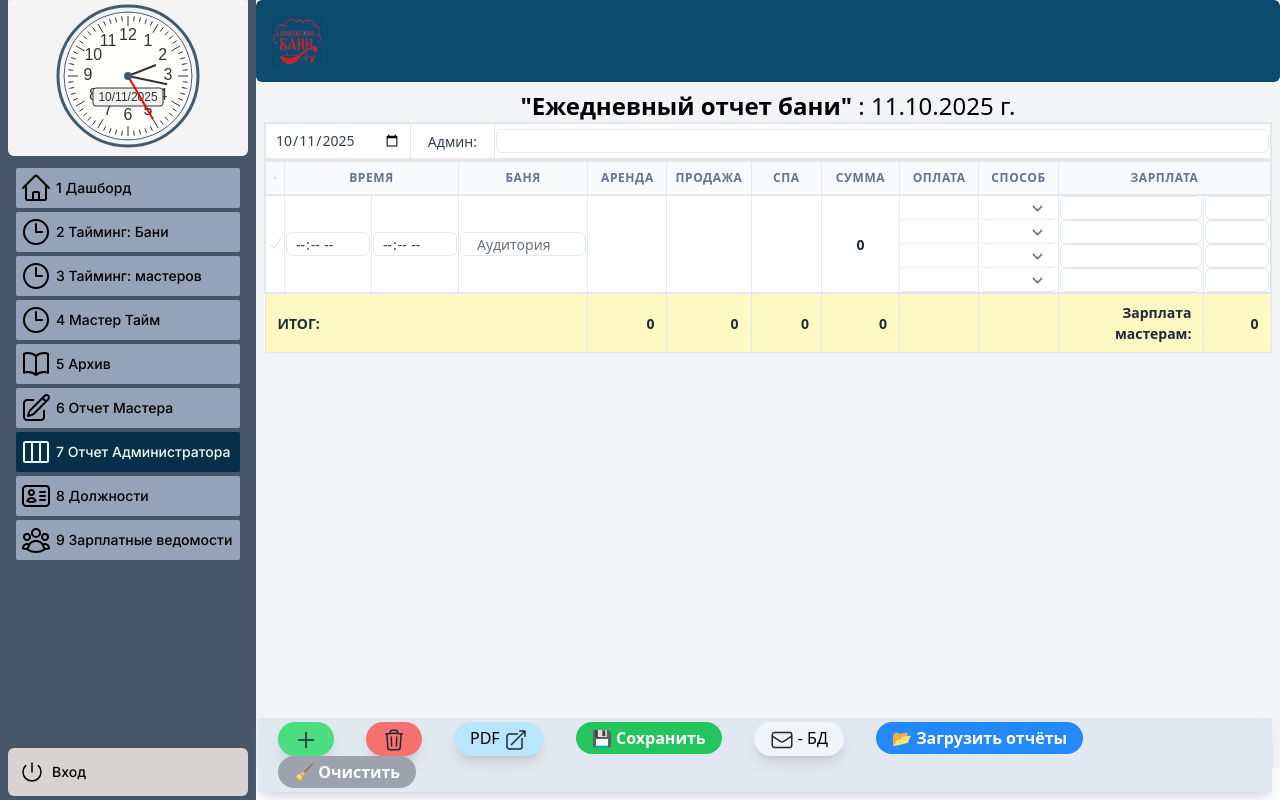
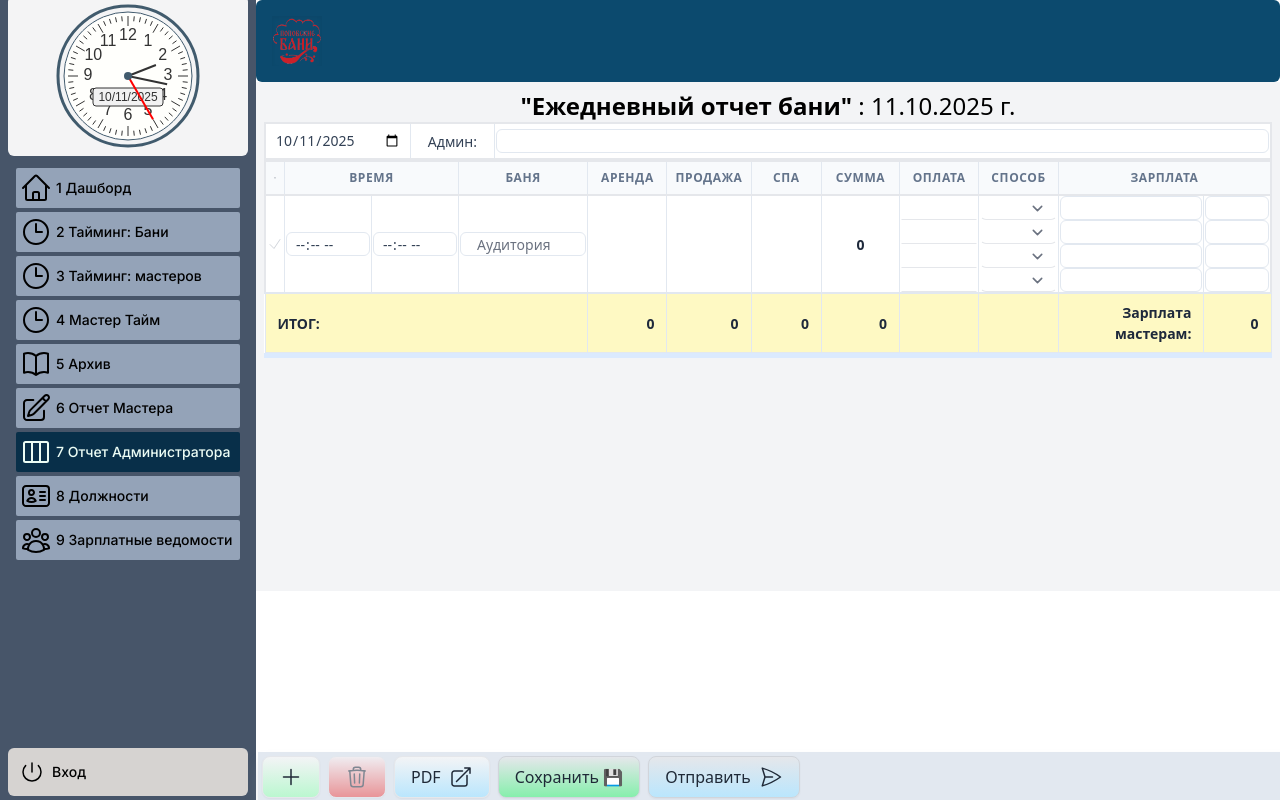
Before and after one commit to Fa-Dali/my-bathhouse-app, a Next.js app in the folder frontend/nextjs-dashboard/: page /dashboard/report-administrator in a window 1280 px wide. Built offline with nearby package versions, Linux system fonts and the light colour scheme; no server answers; a web font is replaced by a local one.

Commit message:
Таблица Отчет администраторов ПЕРВЫЙ ЭТАП ЗАКОНЧЕН: БАЗОВОЕ СОХРАНЕНИЕ ДАННЫХ В БД. А также дизайн.

```diff
--- a/frontend/nextjs-dashboard/app/dashboard/report-administrator/calculator/AdminTable.tsx
+++ b/frontend/nextjs-dashboard/app/dashboard/report-administrator/calculator/AdminTable.tsx
@@ -5,7 +5,7 @@
 
 import React, { useEffect, useState } from 'react';
 import CustomCheckbox from './CustomCheckbox';
-import '../../../../app/ui/global.css';
+// import '../../../../app/ui/global.css';
 import './style/TimeInput.module.css';
 import './style/Select.module.css';
 import './style/Cell.module.css';
--- a/frontend/nextjs-dashboard/app/dashboard/report-administrator/calculator/AdminTable1.tsx
+++ b/frontend/nextjs-dashboard/app/dashboard/report-administrator/calculator/AdminTable1.tsx
@@ -4,7 +4,7 @@
 
 import React, { useEffect } from 'react';
 import CustomCheckbox from './CustomCheckbox';
-import '../../../../app/ui/global.css';
+// import '../../../../app/ui/global.css';
 import './style/TimeInput.module.css';
 import './style/Select.module.css';
 import './style/Cell.module.css';
--- a/frontend/nextjs-dashboard/app/dashboard/report-administrator/calculator/AdminTable2.tsx
+++ b/frontend/nextjs-dashboard/app/dashboard/report-administrator/calculator/AdminTable2.tsx
@@ -5,7 +5,7 @@
 
 import React, { useEffect, useState } from 'react';
 import CustomCheckbox from './CustomCheckbox';
-import '../../../../app/ui/global.css';
+// import '../../../../app/ui/global.css';
 import './style/TimeInput.module.css';
 import './style/Select.module.css';
 import './style/Cell.module.css';
@@ -18,6 +18,9 @@ import {
   TrashIcon,
   EnvelopeIcon,
   ArrowTopRightOnSquareIcon,
+  DocumentMinusIcon,
+  PaperAirplaneIcon,
+  FolderArrowDownIcon,
 } from "@heroicons/react/24/outline";
 
 export interface PageProps { }
@@ -398,13 +401,14 @@ export default function Page({ }: PageProps) {
       </div>
 
       <div className="div-container flex justify-between gap-1">
-        <div className="beautiful-scroll overflow-y-auto h-[1120px]">
+        <div>
           {isLoading ? (
             <div className="flex justify-center p-8">
               <p>Загрузка отчёта...</p>
             </div>
           ) : (
-            <div>
+            <div className=" beautiful-scroll overflow-y-auto max-h-[300px]">
+              <div className="overflow-x-auto pb-[225px]">
                 <table className="w-full min-w-full border bg-white border-gray-300">
                   <thead>
                     <tr className="bg-white text-black border-2">
@@ -577,8 +581,12 @@ export default function Page({ }: PageProps) {
                     </tr>
                   </tfoot>
                 </table>
+                <div className="bg-blue-100 h-[5px]"></div>
+              </div>
 
-              <div className="flex flex-col min-h-screen justify-between">
+
+              {/* КНОПКИ ДЕСКТОП 1 ВАРИАНТ */}
+              {/* <div className="flex flex-col min-h-screen justify-between">
                 <div className="p-2 fixed bottom-0 left-0 right-0 z-50 ml-[250px]">
                   <div className="p-1 bg-slate-200 shadow-lg shadow-slate-400/30">
                     <button
@@ -633,9 +641,141 @@ export default function Page({ }: PageProps) {
                     >
                       🧹 Очистить
                     </button>
+
+
+
                   </div>
                 </div>
+              </div> */}
+
+              {/* КНОПКИ ДЕСКТОП 2 ВАРИАНТ */}
+              <div className="hidden sm:flex pl-2 h-12 fixed bottom-0 left-0 right-0 z-50 ml-[250px] w-full">
+                <div className="flex flex-wrap gap-2 p-1 bg-slate-200 shadow-lg shadow-slate-400/30 w-full justify-start">
+
+                  {/* КНОПКА : ДОБАВИТЬ СТРОКУ */}
+                  <button
+                    className="px-4 py-2 bg-gradient-to-b from-gray-100 to-green-200
+                            text-gray-800 rounded-lg shadow-sm
+                              border border-gray-200 hover:shadow
+                            hover:from-gray-100 hover:to-green-400
+                              transition-all duration-150 flex items-center gap-2"
+                    onClick={handleAddRow}
+                  >
+                    <PlusIcon className="w-6 h-6" />
+                  </button>
+
+                  {/* КНОПКА : УДАЛИТЬ СТРОКУ */}
+                  <button
+                    className="px-4 py-2 bg-gradient-to-b from-red-50 to-red-500
+                              text-gray-800 rounded-lg shadow-sm
+                              border border-gray-200 hover:shadow
+                              hover:from-red-300 hover:to-red-700
+                              disabled:opacity-50 disabled:cursor-not-allowed
+                              transition-all duration-150 flex items-center gap-2"
+                    disabled={selectedRows.length === 0}
+                    onClick={handleDeleteRow}
+                  >
+                    <TrashIcon className="w-6 h-6" />
+                  </button>
+
+                  {/* КНОПКА : Сохранить в PDF */}
+                  <button
+                    title='Сохранить в PDF'
+                    className="px-4 py-2 bg-gradient-to-b from-gray-100 to-sky-200
+                            text-gray-800 rounded-lg shadow-sm
+                              border border-gray-200 hover:shadow
+                            hover:from-gray-100 hover:to-blue-300
+                              transition-all duration-150 flex items-center gap-2"
+                    onClick={() => { }}
+                  >
+                    PDF <ArrowTopRightOnSquareIcon className="w-6 h-6" />
+                  </button>
+
+                  {/* КНОПКА : Сохранить отчёт */}
+                  <button
+                    title="Сохранить отчёт"
+                    className="px-4 py-2 bg-gradient-to-b from-gray-200 to-green-300
+                              text-gray-800 rounded-lg shadow-sm
+                              border border-gray-300 hover:shadow-md
+                              hover:from-gray-100 hover:to-green-500
+                              disabled:opacity-60 disabled:cursor-not-allowed
+                              transition-all duration-150 flex items-center gap-2 font-medium"
+                    onClick={() => saveReport(false)}
+                    disabled={status === 'saving'}
+                  >
+                    Сохранить 💾
+                  </button>
+
+                  {/* КНОПКА : ОЧИСТИТЬ ТАБЛИЦУ */}
+                  {/* <button
+                  title="❗️❗️❗️ ЭТО УДАЛИТ ИНФОРМАЦИЮ ИЗ БАЗЫ ДАННЫХ НА ВЫБРАННУЮ ДАТУ"
+                    className="px-4 py-2 bg-gradient-to-b from-gray-100 to-red-200
+                              text-gray-700 rounded-lg shadow-sm
+                              border border-gray-200 hover:shadow
+                              hover:from-red-900 hover:to-red-500
+                              transition-all duration-150 flex items-center gap-2"
+                    onClick={clearTable}
+                  >
+                    🧹 Очистить
+                  </button> */}
+
+                  {/* КНОПКА : ОТПРАВИТЬ ОТЧЕТ */}
+                  <button
+                    title="Сохранить отчёт"
+                    className="px-4 py-2 bg-gradient-to-b from-gray-200 to-sky-200
+                              text-gray-800 rounded-lg shadow-sm
+                              border border-gray-300 hover:shadow-md
+                              hover:from-gray-100 hover:to-sky-300
+                              disabled:opacity-60 disabled:cursor-not-allowed
+                              transition-all duration-150 flex items-center gap-2 font-medium"
+                    // onClick={() => saveReport(false)}
+                    disabled={status === 'saving'}
+                  >
+                    Отправить
+                    <PaperAirplaneIcon className="w-6 h-6" />
+                  </button>
+
                 </div>
+              </div>
+
+
+              {/* КНОПКА "+" : МОБИЛНЫЙ ЭКРАН */}
+              {/* <div className="sm:hidden fixed bottom-10 right-12 z-50">
+                <button
+                  onClick={handleAddRow}
+                  className="w-12 h-12 bg-green-500 text-white rounded-full shadow-lg flex items-center justify-center hover:bg-green-600 transition-colors"
+                >
+                  <PlusIcon className="w-6 h-6" />
+                </button>
+              </div> */}
+
+              {/* Компактная панель — только на мобильных */}
+              <div className="sm:hidden fixed bottom-0 left-0 right-0 bg-gray-100 border-t shadow-lg z-50">
+                <div className="flex justify-around items-center p-1 text-xs">
+
+                  <button onClick={handleAddRow} className="m-1 border rounded-md border-slate-500 p-2 text-white">
+                    <PlusIcon className="text-green-600 w-5 h-5" />
+                  </button>
+
+                  <button
+                    onClick={handleDeleteRow}
+                    disabled={selectedRows.length === 0}
+                    className="m-1 border rounded-md border-slate-500 p-2 text-white"
+                  >
+                    <TrashIcon className="text-red-600 w-5 h-5" />
+                  </button>
+
+                  <button onClick={() => saveReport(false)} className="m-1 border rounded-md border-slate-500 p-2 text-white">
+                    <FolderArrowDownIcon className="text-gray-500 w-5 h-5" />
+                  </button>
+
+                  <button onClick={clearTable} className="m-1 border rounded-md border-slate-500 p-2 text-white bg-red-500">
+                    <DocumentMinusIcon className="text-white w-5 h-5" />
+                  </button>
+                </div>
+              </div>
+
+
             </div>
           )}
         </div>
```
Also changed, not shown: frontend/nextjs-dashboard/app/ui/global.css (+33 -1 lines), 1 other file (tests, documents, lock files or other folders). Lines whose indentation alone changed are shown as unchanged.
